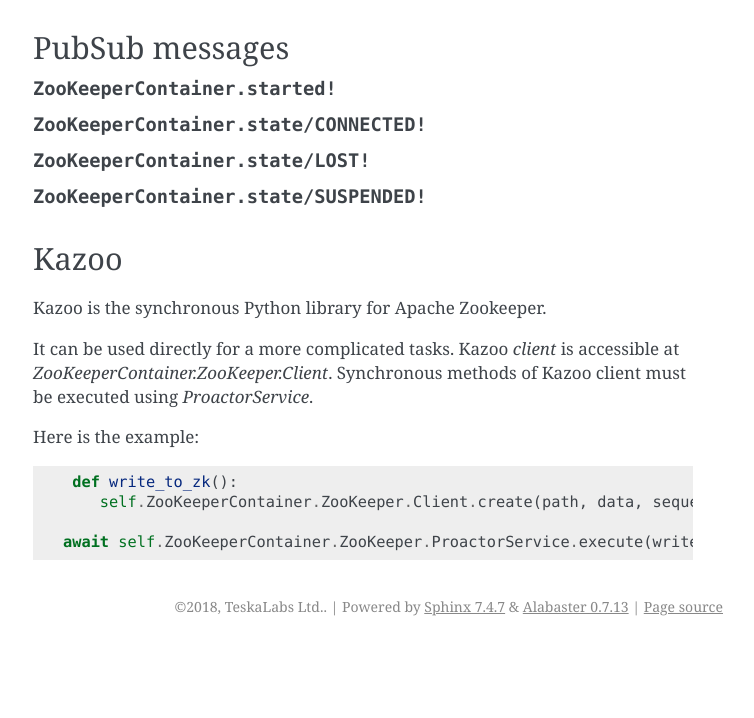
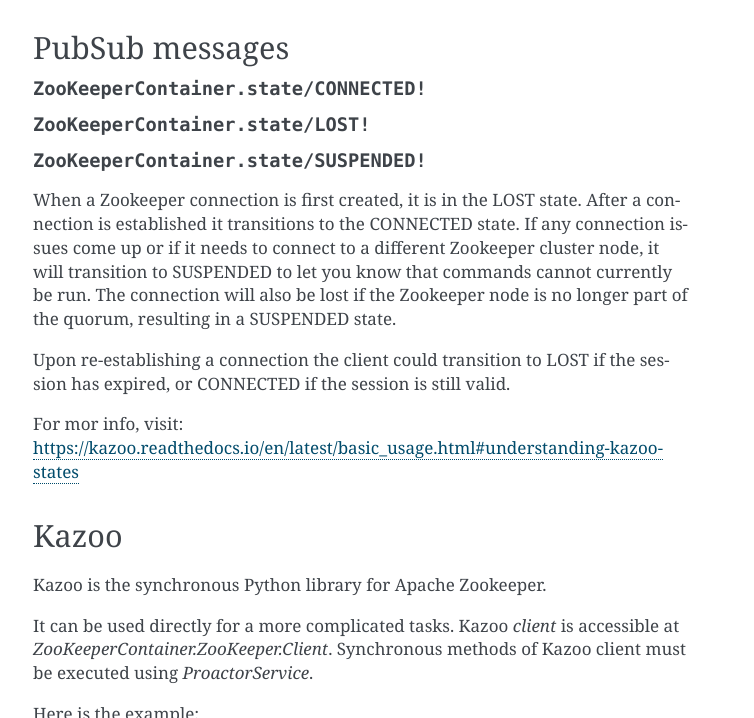
Before and after one commit to TeskaLabs/asab, a Sphinx documentation site: the page built from doc/asab/zookeeper.rst, in a window 1280 px wide and 900 px high, scrolled down 2894 px, cut to the strip 182-900 px from the top of the window. Shown: the whole strip, without its empty margins (387-1141 px from the left). Built offline with Sphinx 7.4.7, drawn with Linux system fonts in a browser that asks for light colours; before the commit the page ends 3722 px from its top, so only the background shows below that; some of the changed text lies outside the part shown.

Commit message:
Fix the documentation.

```diff
--- a/doc/asab/zookeeper.rst
+++ b/doc/asab/zookeeper.rst
@@ -40,10 +40,10 @@
             self.ZooKeeperContainer = asab.zookeeper.ZooKeeperContainer(self.ZooKeeperService)
 
             # Subscribe to Zookeeper container ready event
-            self.PubSub.subscribe("ZooKeeperContainer.started!", self._on_zk_ready)
+            self.PubSub.subscribe("ZooKeeperContainer.state/CONNECTED!", self._on_zk_connected)
 
 
-        async def _on_zk_ready(self, event_name, zookeeper):
+        async def _on_zk_connected(self, event_name, zookeeper):
             if zookeeper != self.ZooKeeperContainer:
                 return
 
@@ -75,7 +75,7 @@
 
 
 Example of `ASAB_ZOOKEEPER_SERVERS` environment variable
-^^^^^^^^^^^^^^^^^^^^^^^^^^^^^^^^^^^^^^^^^^^^^^^^^^^
+^^^^^^^^^^^^^^^^^^^^^^^^^^^^^^^^^^^^^^^^^^^^^^^^^^^^^^^^
 
 .. code:: ini
 
@@ -137,14 +137,20 @@
 PubSub messages
 ---------------
 
-.. option:: ZooKeeperContainer.started!
-
-
 .. option:: ZooKeeperContainer.state/CONNECTED!
 
 .. option:: ZooKeeperContainer.state/LOST!
 
 .. option:: ZooKeeperContainer.state/SUSPENDED!
+
+When a Zookeeper connection is first created, it is in the LOST state.
+After a connection is established it transitions to the CONNECTED state.
+If any connection issues come up or if it needs to connect to a different Zookeeper cluster node, it will transition to SUSPENDED to let you know that commands cannot currently be run.
+The connection will also be lost if the Zookeeper node is no longer part of the quorum, resulting in a SUSPENDED state.
+
+Upon re-establishing a connection the client could transition to LOST if the session has expired, or CONNECTED if the session is still valid.
+
+For mor info, visit: https://kazoo.readthedocs.io/en/latest/basic_usage.html#understanding-kazoo-states
 
 
 Kazoo
```
